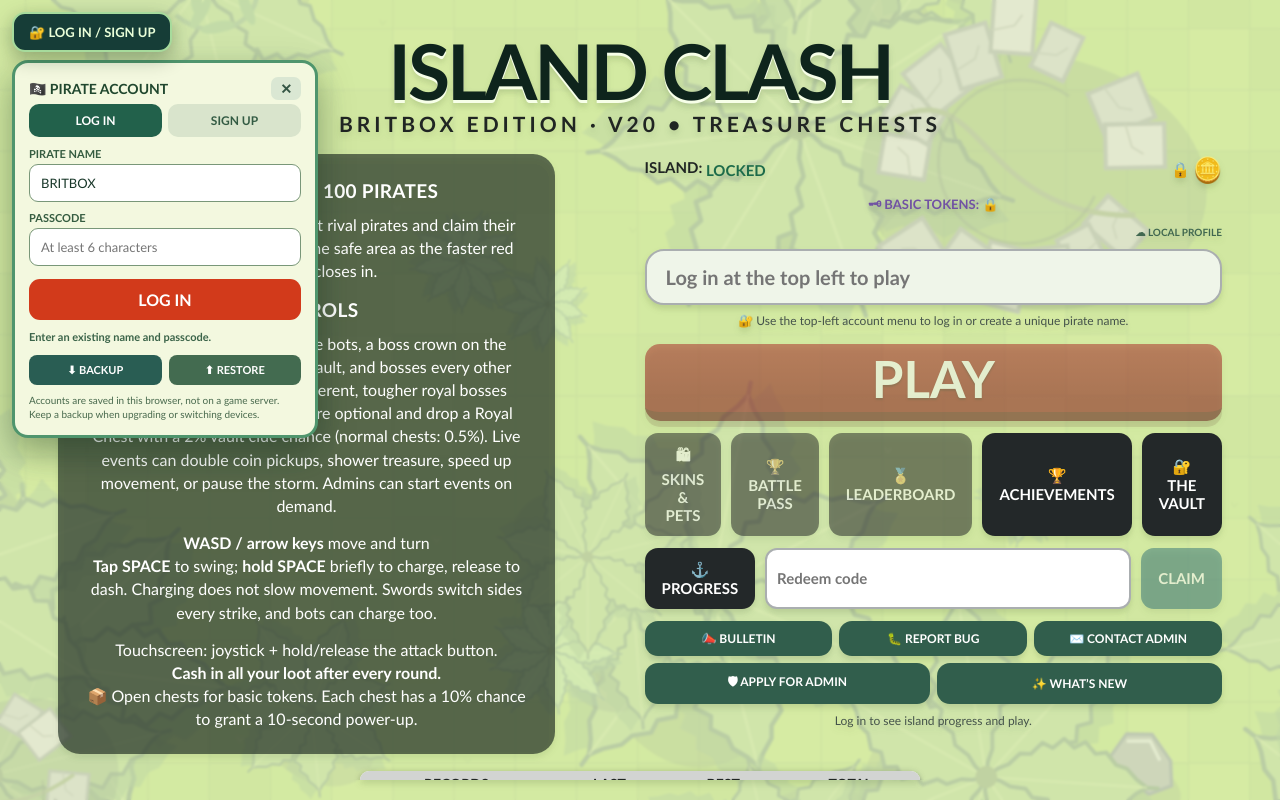
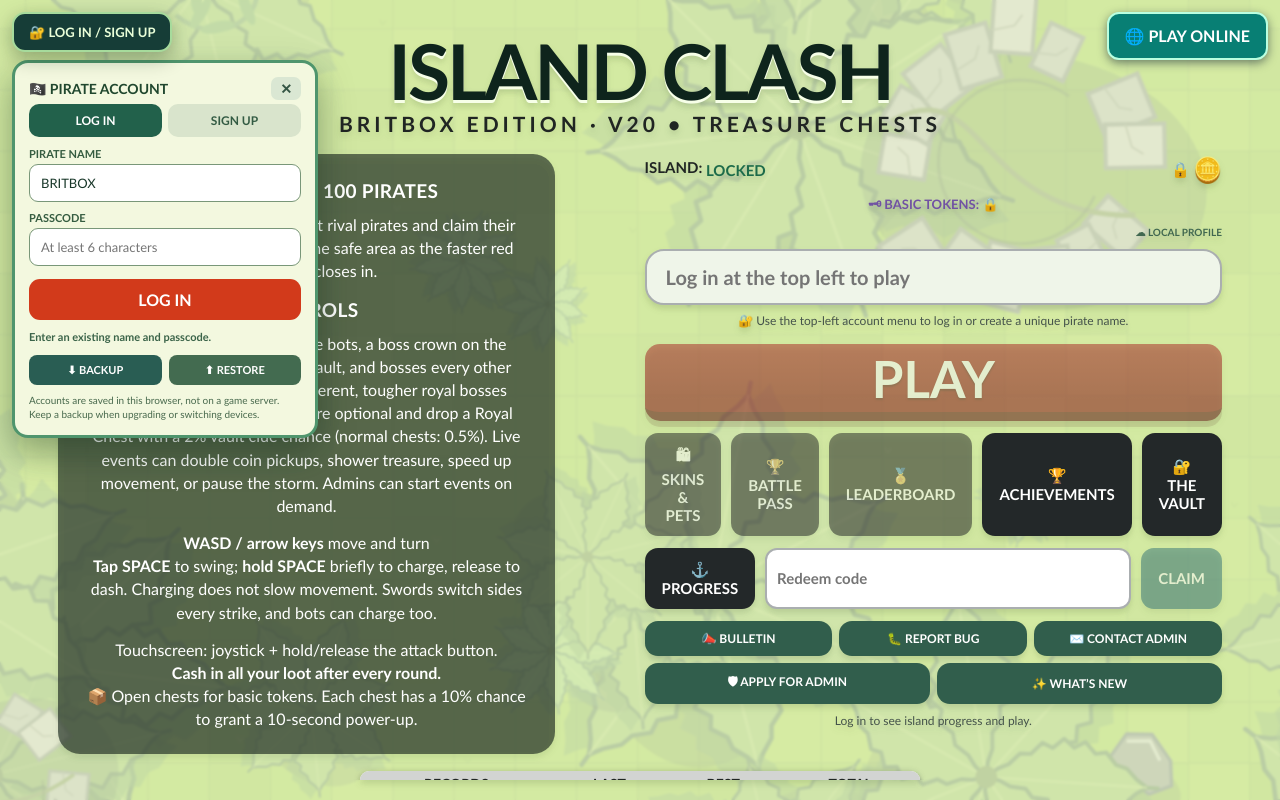
Before and after one commit to a35352/ISLAND-CLASH, a website: page public/index.html in a window 1280 px wide. Drawn offline with Linux system fonts and the light colour scheme; animation ran at ten frames a second.

Commit message:
Add online.js script to index.html

```diff
--- a/public/index.html
+++ b/public/index.html
@@ -2255,5 +2255,6 @@ const originalRenderAdmin=renderAdmin;renderAdmin=function(){originalRenderAdmin
 refreshMenu();$('authName').value=profile.name;setAuthMode('login');showAccountDock(true);generateTerrain();camera.x=0;camera.y=0;camera.zoom=.9;requestAnimationFrame(loop);
 })();
 </script>
+<script src="/online.js"></script>
 </body>
 </html>
```
